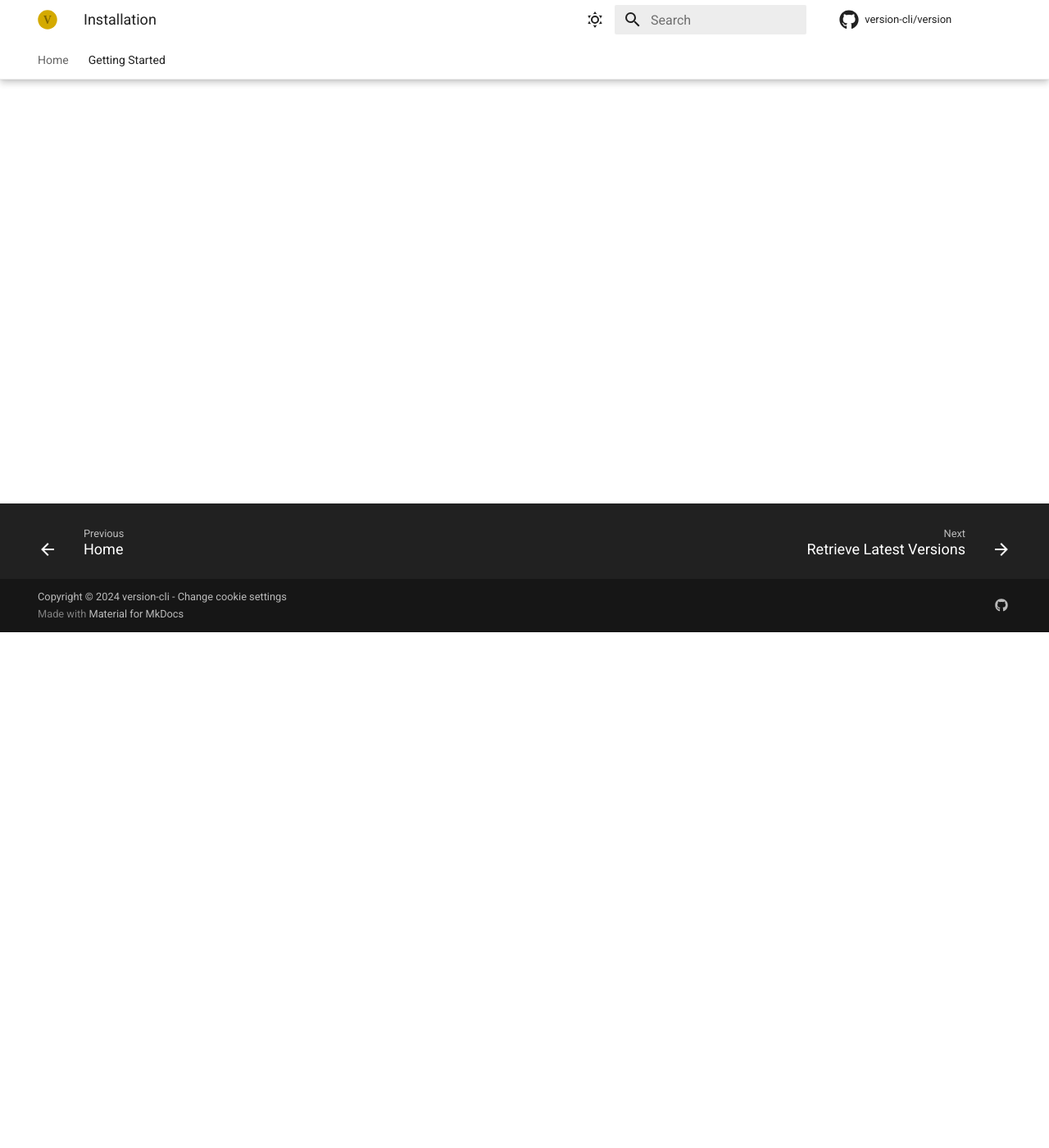
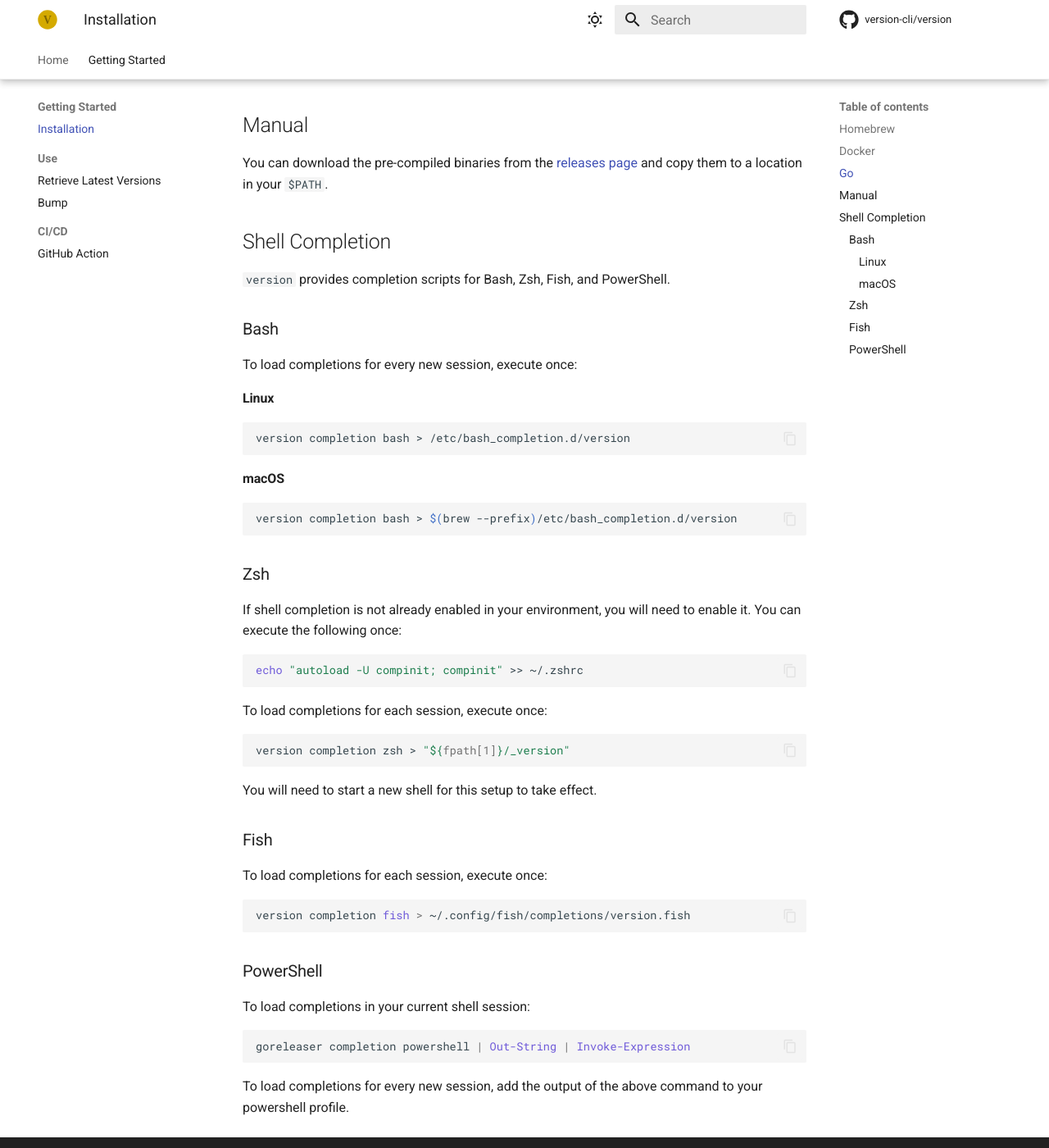
Before and after one commit to version-cli/version, an MkDocs documentation site: the page built from docs/getting-started/installation.md, in a window 1280 px wide and 1400 px high, scrolled down 629 px. Shown: the whole window at 82% size. Built offline with MkDocs 1.6.1 and Material for MkDocs 9.7.7, drawn with Linux system fonts in a browser that asks for light colours; plug-ins that fetch from the network failed and are left out; comment, search, counter and statistics services are not loaded; the version menu is left out; some of the changed text lies outside the part shown.

Commit message:
docs: update installation and usage guide

````diff
--- a/docs/getting-started/installation.md
+++ b/docs/getting-started/installation.md
@@ -1,7 +1,82 @@
 # Installation
+
+## Homebrew
+
+```bash
+brew tap version-cli/version
+brew install version
+```
 
 ## Docker
 
-You can run `version` by running `docker run ghcr.io/version-cli/version:0.1.3 ...`
+You can run `version` using Docker:
+
+```bash
+docker run ghcr.io/version-cli/version:latest ...
+```
+
+## Go
+
+If you have Go 1.24+ installed, you can install `version` using `go install`:
+
+```bash
+go install github.com/version-cli/version@latest
+```
 
 ## Manual
+
+You can download the pre-compiled binaries from the [releases page](https://github.com/version-cli/version/releases) and copy them to a location in your `$PATH`.
+
+## Shell Completion
+
+`version` provides completion scripts for Bash, Zsh, Fish, and PowerShell.
+
+### Bash
+
+To load completions for every new session, execute once:
+
+#### Linux
+
+```bash
+version completion bash > /etc/bash_completion.d/version
+```
+
+#### macOS
+
+```bash
+version completion bash > $(brew --prefix)/etc/bash_completion.d/version
+```
+
+### Zsh
+
+If shell completion is not already enabled in your environment, you will need to enable it. You can execute the following once:
+
+```zsh
+echo "autoload -U compinit; compinit" >> ~/.zshrc
+```
+
+To load completions for each session, execute once:
+
+```zsh
+version completion zsh > "${fpath[1]}/_version"
+```
+
+You will need to start a new shell for this setup to take effect.
+
+### Fish
+
+To load completions for each session, execute once:
+
+```fish
+version completion fish > ~/.config/fish/completions/version.fish
+```
+
+### PowerShell
+
+To load completions in your current shell session:
+
+```powershell
+goreleaser completion powershell | Out-String | Invoke-Expression
+```
+
+To load completions for every new session, add the output of the above command to your powershell profile.
````
Also changed, not shown: docs/getting-started/use/bump.md (+56 -0 lines), docs/getting-started/use/latest_versions.md (+52 -0 lines).
